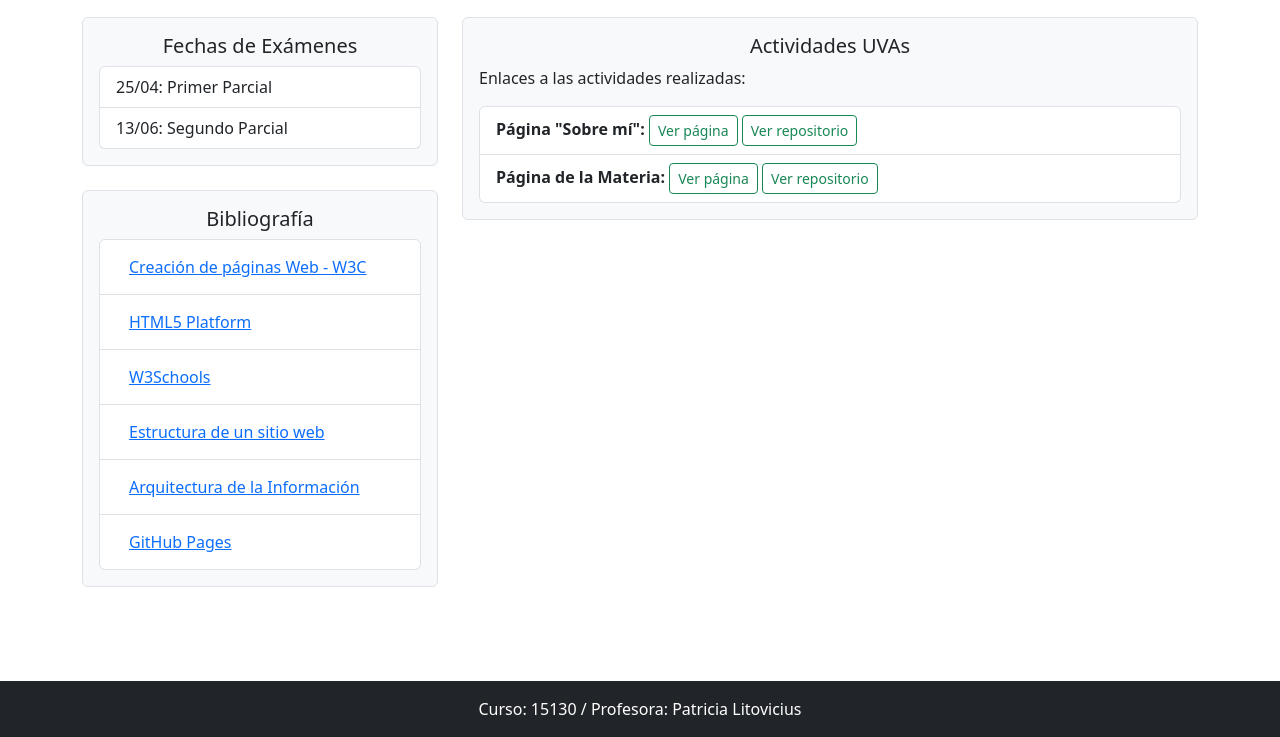
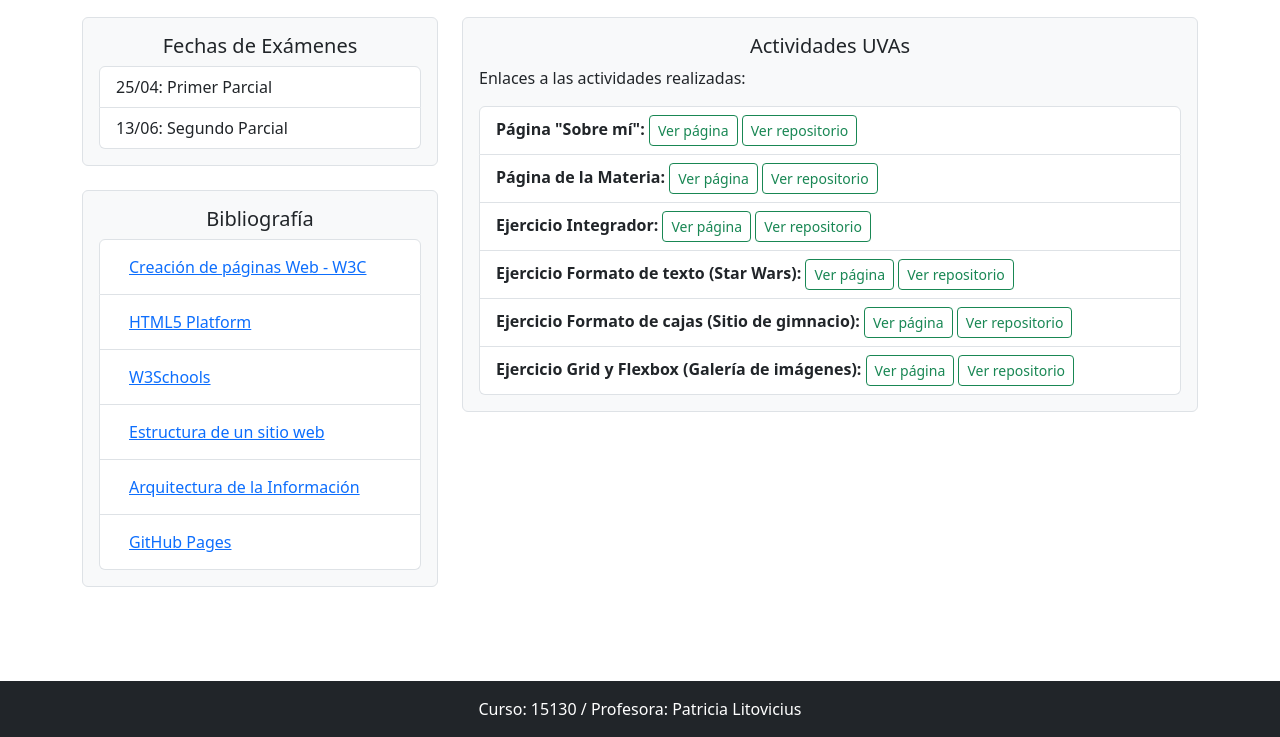
Before and after one commit to mapantano/dydwpaginademateria, a plain HTML site: page index.html in a window 1280 px wide. Shown: the part 63-800 px from the top of the page. Drawn offline with nearby package versions, Linux system fonts and the light colour scheme.

Commit message:
Agrego actividades

```diff
--- a/index.html
+++ b/index.html
@@ -60,13 +60,35 @@
                         <li class="list-group-item">
                             <strong>Página "Sobre mí":</strong>
                             <a href="https://mapantano.github.io/DYDWUADE/" target="_blank" class="btn btn-outline-success btn-sm">Ver página</a>
-                            <a href="https://github.com/mapantano/DYDWUADE" target="_blank" class="btn btn-outline-success btn-sm">Ver repositorio</a>
+                            <a href="https://github.com/mapantano/DYDWUADE/" target="_blank" class="btn btn-outline-success btn-sm">Ver repositorio</a>
                         </li>
                         <li class="list-group-item">
                             <strong>Página de la Materia:</strong>
                             <a href="https://mapantano.github.io/dydwpaginademateria/" target="_blank" class="btn btn-outline-success btn-sm">Ver página</a>
-                            <a href="https://github.com/mapantano/dydwpaginademateria" target="_blank" class="btn btn-outline-success btn-sm">Ver repositorio</a>
+                            <a href="https://github.com/mapantano/dydwpaginademateria/" target="_blank" class="btn btn-outline-success btn-sm">Ver repositorio</a>
                         </li>
+                        <li class="list-group-item">
+                            <strong>Ejercicio Integrador:</strong>
+                            <a href="https://mapantano.github.io/DYDW1PARCIAL/index.html" target="_blank" class="btn btn-outline-success btn-sm">Ver página</a>
+                            <a href="https://github.com/mapantano/DYDW1PARCIAL/" target="_blank" class="btn btn-outline-success btn-sm">Ver repositorio</a>
+                        </li>
+                        <li class="list-group-item">
+                            <strong>Ejercicio Formato de texto (Star Wars):</strong>
+                            <a href="https://mapantano.github.io/dydwstarwars/" target="_blank" class="btn btn-outline-success btn-sm">Ver página</a>
+                            <a href="https://github.com/mapantano/dydwstarwars/" target="_blank" class="btn btn-outline-success btn-sm">Ver repositorio</a>
+                        </li>
+                        <li class="list-group-item">
+                            <strong>Ejercicio Formato de cajas (Sitio de gimnacio):</strong>
+                            <a href="https://mapantano.github.io/dydwgym/" target="_blank" class="btn btn-outline-success btn-sm">Ver página</a>
+                            <a href="https://github.com/mapantano/dydwgym/" target="_blank" class="btn btn-outline-success btn-sm">Ver repositorio</a>
+                        </li>
+
+                        <li class="list-group-item">
+                            <strong>Ejercicio Grid y Flexbox (Galería de imágenes):</strong>
+                            <a href="https://mapantano.github.io/dydwgaleria/" target="_blank" class="btn btn-outline-success btn-sm">Ver página</a>
+                            <a href="https://github.com/mapantano/dydwgaleria/" target="_blank" class="btn btn-outline-success btn-sm">Ver repositorio</a>
+                        </li>
+
                     </ul>
                 </section>
             </div>
```
